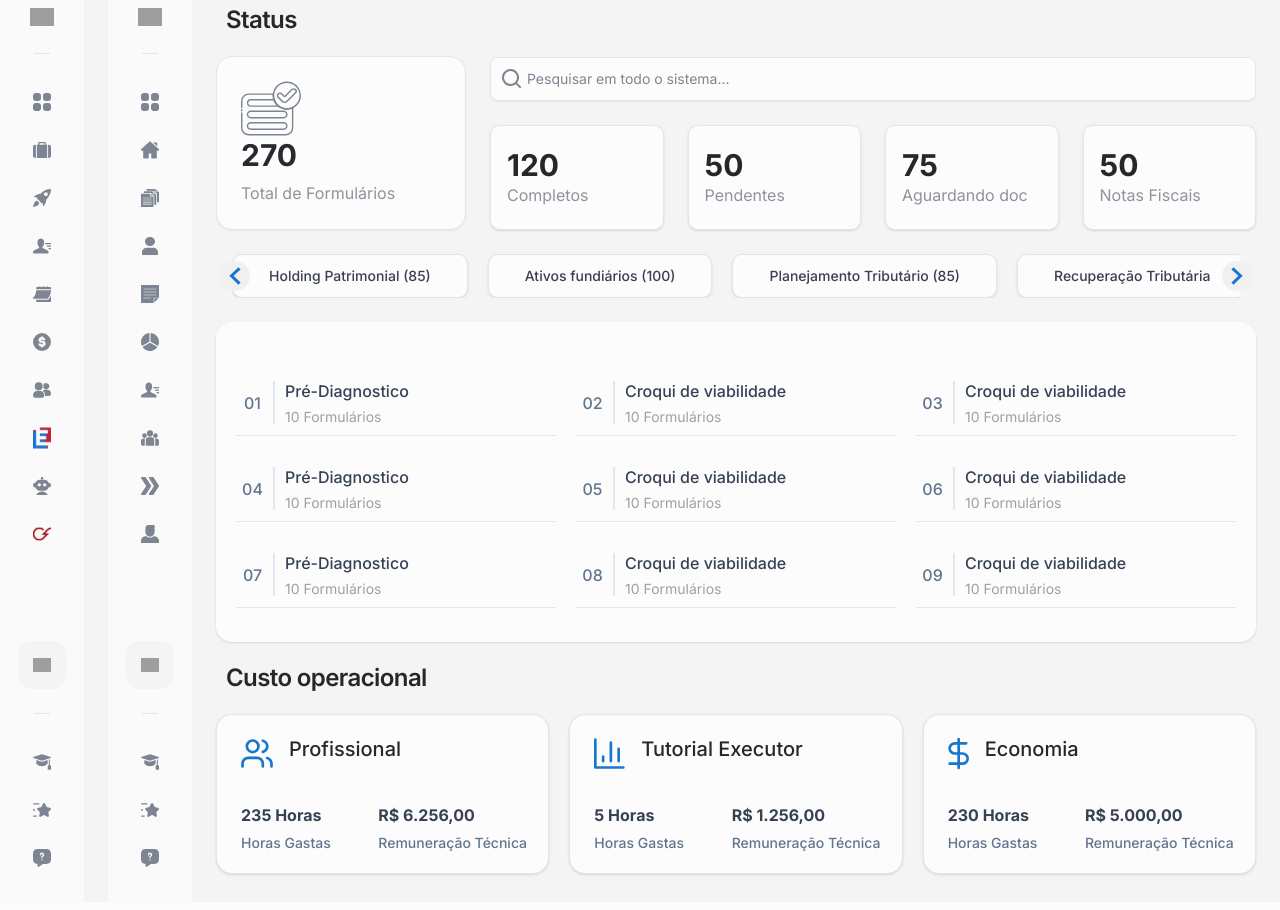
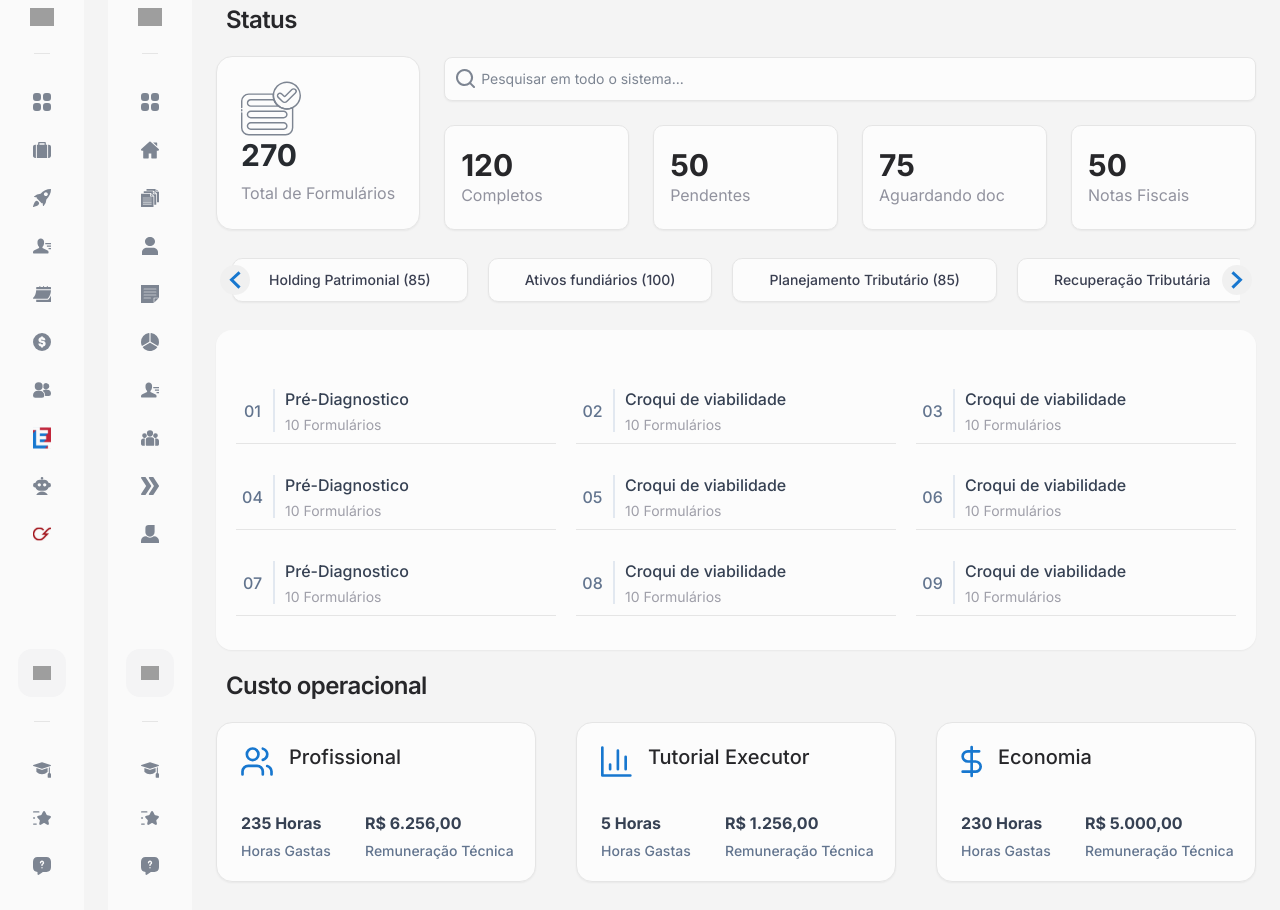
Before and after one commit to joseotaviopc/people-list, a React (Vite) app: page / in a window 1280 px wide. Shown: the part 160-1070 px from the top of the page. Built offline with nearby package versions, Linux system fonts and the light colour scheme; grey boxes are pictures that could not be loaded.

Commit message:
fix: uniform shadow and cost section align

```diff
--- a/src/components/Dashboard/FilterSection.tsx
+++ b/src/components/Dashboard/FilterSection.tsx
@@ -47,7 +47,7 @@ export function FilterSection() {
               <Button
                 variant="outline"
                 key={index}
-                className={`flex overflow-hidden flex-col justify-center items-center self-stretch px-4 my-auto whitespace-nowrap rounded-lg shadow bg-background ${filter.active ? 'border border-primary' : ''}`}
+                className={`flex overflow-hidden flex-col justify-center items-center self-stretch px-4 my-auto whitespace-nowrap rounded-lg shadow-xs bg-background ${filter.active ? 'border border-primary' : ''}`}
                 onClick={() => handleFilterClick(filter)}
               >
                 <span className={`px-5 ${filter.active ? 'text-primary' : ''}`}>
--- a/src/components/Dashboard/FormsList.tsx
+++ b/src/components/Dashboard/FormsList.tsx
@@ -73,7 +73,7 @@ export function FormsList({ hideMainMenu, hideSecondMenu }: FormListProps) {
   }, [hideMainMenu, hideSecondMenu])
 
   return (
-    <section className="px-1 border-[16px] 2xl py-8 mt-6 w-full rounded-2xl shadow bg-background border-background max-h-80  overflow-y-auto">
+    <section className="px-1 border-[16px] 2xl py-8 mt-6 w-full rounded-2xl shadow-xs bg-background border-background max-h-80  overflow-y-auto">
       <div className={`grid ${columns.class} gap-5`}>
         {formItems.map((item, index) => (
           <article
--- a/src/components/Dashboard/OperationalCostSection.tsx
+++ b/src/components/Dashboard/OperationalCostSection.tsx
@@ -46,12 +46,12 @@ export function OperationalCostSection() {
         Custo operacional
       </h2>
 
-      <div className="flex flex-wrap gap-5 items-center justify-between mt-6 w-full">
+      <div className="flex flex-wrap gap-10 items-center mt-6 w-full">
         {costData.map((item, index) => (
           <Button
             variant="outline"
             key={index}
-            className={`flex overflow-hidden flex-col flex-1 justify-center items-center self-stretch px-6 py-3 min-h-[160px] min-w-72 max-w-96 whitespace-nowrap rounded-2xl shadow bg-background has-[>svg]:px-0 ${item.active ? 'border border-primary' : ''}`}
+            className={`flex overflow-hidden flex-col flex-1 justify-center items-center self-stretch px-6 py-3 min-h-[160px] min-w-72 max-w-96 whitespace-nowrap rounded-2xl shadow-xs bg-background has-[>svg]:px-0 ${item.active ? 'border border-primary' : ''}`}
             onClick={() => handleCostClick(item)}
           >
             <header className="w-9 h-9 flex gap-4 items-center self-start">
--- a/src/components/Dashboard/StatusCards.tsx
+++ b/src/components/Dashboard/StatusCards.tsx
@@ -74,7 +74,7 @@ export function StatusCards() {
       </h2>
 
       <div className="flex relative gap-6 items-center mt-6 w-full">
-        <div onClick={handleTotalClick} className={`flex z-0 flex-col justify-center cursor-pointer self-stretch p-6 my-auto rounded-2xl bg-background min-h-[174px] min-w-[250px] w-[250px] max-md:px-5 border shadow-xs ${totalStatus ? 'border-primary' : ''}`}>
+        <div onClick={handleTotalClick} className={`flex z-0 flex-col justify-center cursor-pointer self-stretch p-6 my-auto rounded-2xl bg-background min-h-[174px] min-w-20 w-1/5 max-md:px-5 border shadow-xs ${totalStatus ? 'border-primary' : ''}`}>
           <div className="flex flex-col flex-1 justify-center w-full">
             <div className="flex flex-col flex-1 h-full">
               <span className="flex h-14 w-16 ">
@@ -88,8 +88,8 @@ export function StatusCards() {
           </div>
         </div>
 
-        <div className="z-0 flex-1 shrink self-stretch my-auto basis-[50px] min-w-60">
-          <div className="flex items-center relative">
+        <div className="z-0 flex flex-col w-4/5 self-stretch my-auto ">
+          <div className="flex w-full items-center relative">
             <div className="absolute left-3" onClick={handleSearch}>
               <Search />
             </div>
@@ -98,7 +98,7 @@ export function StatusCards() {
               value={search}
               onChange={(e) => setSearch(e.target.value)}
               placeholder="Pesquisar em todo o sistema..."
-              className="flex flex-1 shrink gap-2 items-center self-stretch my-auto w-full basis-0 bg-background h-11 min-w-60 pl-9 outline-none"
+              className="flex flex-1 shrink gap-2 items-center self-stretch my-auto w-full basis-0 bg-background h-11  pl-9 outline-none"
             />
           </div>
 
@@ -107,12 +107,12 @@ export function StatusCards() {
             {statusData.length > 4 && <div className="absolute -left-3 cursor-pointer">
               <ScrollRight />
             </div>}
-            <div className="flex flex-wrap flex-1 shrink gap-6 items-center self-stretch my-auto w-full basis-0 min-w-60">
+            <div className="flex flex-wrap flex-1 shrink gap-6 items-center self-stretch my-auto w-full basis-0 ">
               {statusData.map((card, index) => (
                 <Button
                   variant="outline"
                   key={index}
-                  className={`flex overflow-hidden flex-1 flex-col shrink justify-center self-stretch px-4 my-auto whitespace-nowrap rounded-lg shadow min-h-[105px] bg-background ${card.active ? 'border border-primary' : ''}`}
+                  className={`flex overflow-hidden flex-1 flex-col shrink justify-center self-stretch px-4 my-auto whitespace-nowrap rounded-lg shadow-xs min-h-[105px] min-w-20 bg-background ${card.active ? 'border border-primary' : ''}`}
                   onClick={() => handleStatusClick(card)}
                 >
                   <div className="flex flex-col flex-1 justify-between items-start w-full">
@@ -137,17 +137,17 @@ export function StatusCards() {
 
       {/* TYPE FILTER */}
       <div
-        className="flex relative gap-5 items-center self-center  mt-6 w-full px-4"
+        className="flex relative gap-5 items-center self-center mt-6 w-full px-4"
       >
         {typeData.length > 4 && <div className="absolute left-1 cursor-pointer" onClick={handleScrollLeft}>
           <ScrollRight />
         </div>}
-        <div className="flex gap-5 items-center self-center overflow-x-hidden" ref={scrollContainerRef}>
+        <div className="flex gap-5 items-center py-1  self-center overflow-x-hidden" ref={scrollContainerRef}>
           {typeData.map((item, index) => (
             <Button
               variant="outline"
               key={index}
-              className={`flex overflow-hidden flex-col justify-center items-center self-stretch px-4 my-auto whitespace-nowrap rounded-lg shadow bg-background ${item.active ? 'border border-primary' : ''}`}
+              className={`flex overflow-hidden flex-col justify-center items-center self-stretch px-4 my-auto whitespace-nowrap rounded-lg shadow-xs bg-background ${item.active ? 'border border-primary' : ''}`}
               onClick={() => handleTypeClick(item)}
             >
               <span className={`px-5 ${item.active ? 'text-primary' : ''}`}>
--- a/src/components/FirstFormPage/FirstFormPage.tsx
+++ b/src/components/FirstFormPage/FirstFormPage.tsx
@@ -231,7 +231,7 @@ export default function FirstFormPage() {
                   <Button
                     variant="outline"
                     key={index}
-                    className="flex overflow-hidden flex-col justify-center items-center self-stretch px-0 my-auto whitespace-nowrap rounded-lg min-h-[119px] shadow bg-background border"
+                    className="flex overflow-hidden flex-col justify-center items-center self-stretch px-0 my-auto whitespace-nowrap rounded-lg min-h-[119px] shadow-xs bg-background border"
                   >
                     {/* INSERIR BOTAO DE EXLUIR */}
                     <Button
--- a/src/components/SearchBar.tsx
+++ b/src/components/SearchBar.tsx
@@ -22,7 +22,7 @@ export function SearchBar({ setFilteredPeople, setHighlightedQuery }: SearchBarP
 
   return (
     <Input
-      className="border border-gray-300 focus:border-gray-300 focus:shadow-none focus:outline-none focus:ring-0 focus-visible:shadow-none focus-visible:outline-none focus-visible:ring-0 px-2.5 pl-8.5 py-2 w-full rounded-xl shadow-sm basis-0 bg-zinc-50 min-h-10 min-w-60 max-md:max-w-full text-base text-zinc-600 placeholder:text-zinc-400"
+      className="border border-gray-300 focus:border-gray-300 focus:shadow-none focus:outline-none focus:ring-0 focus-visible:shadow-none focus-visible:outline-none focus-visible:ring-0 px-2.5 pl-8.5 py-2 w-full rounded-xl shadow-xs basis-0 bg-zinc-50 min-h-10 min-w-60 max-md:max-w-full text-base text-zinc-600 placeholder:text-zinc-400"
       placeholder="Pesquise aqui..."
       onChange={handleSearch}
     />
--- a/src/components/Sidebar.tsx
+++ b/src/components/Sidebar.tsx
@@ -170,7 +170,7 @@ export function Sidebar({ setHideMenu, hideMenu }: SidebarProps) {
           <div className="flex-1 self-stretch w-full max-h-[62px] h-full" />
 
           <div className="flex gap-1 justify-center items-center self-center p-1 rounded-2xl bg-zinc-100">
-            <button className="flex gap-2 justify-center items-center self-stretch my-auto rounded-2xl shadow-sm bg-zinc-50 min-h-8 w-[100px]">
+            <button className="flex gap-2 justify-center items-center self-stretch my-auto rounded-2xl shadow-xs bg-zinc-50 min-h-8 w-[100px]">
               <Light />
               <span className="self-stretch my-auto text-base font-medium text-gray-700">
                 Claro
```
